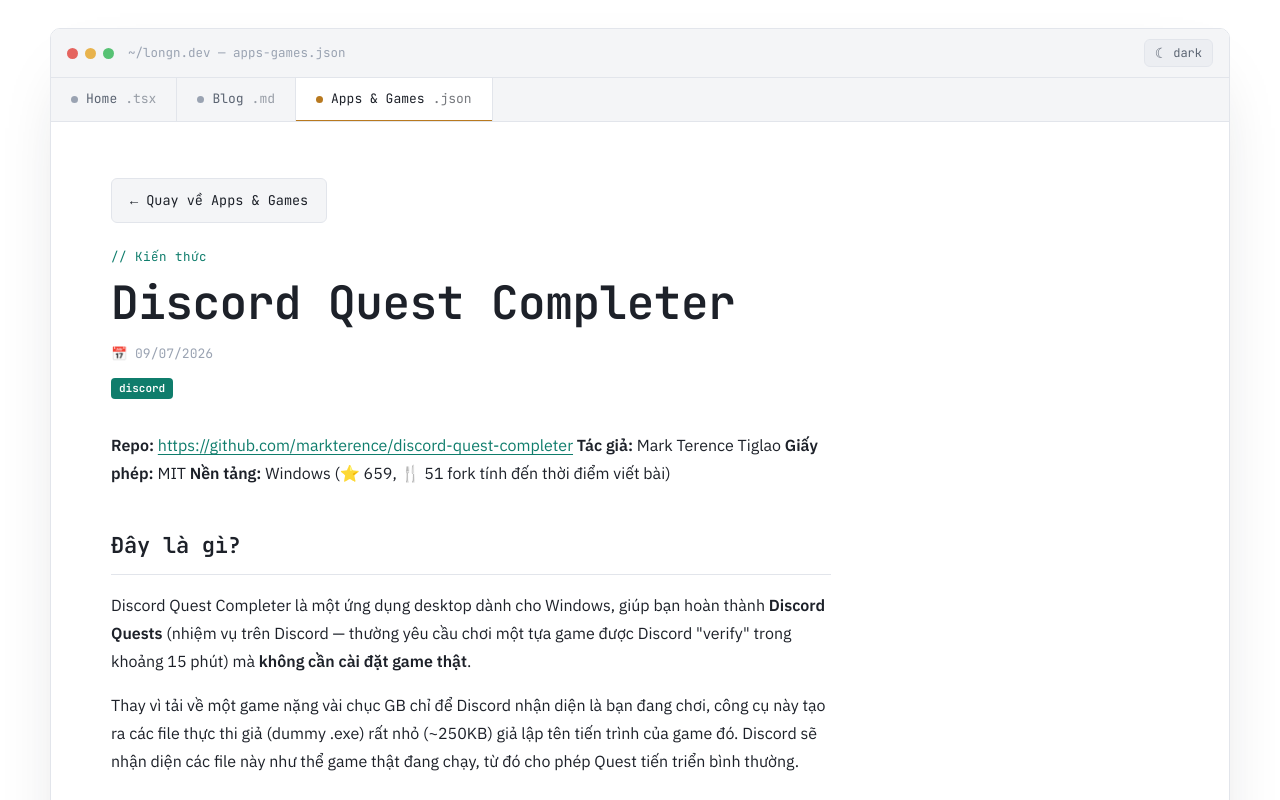
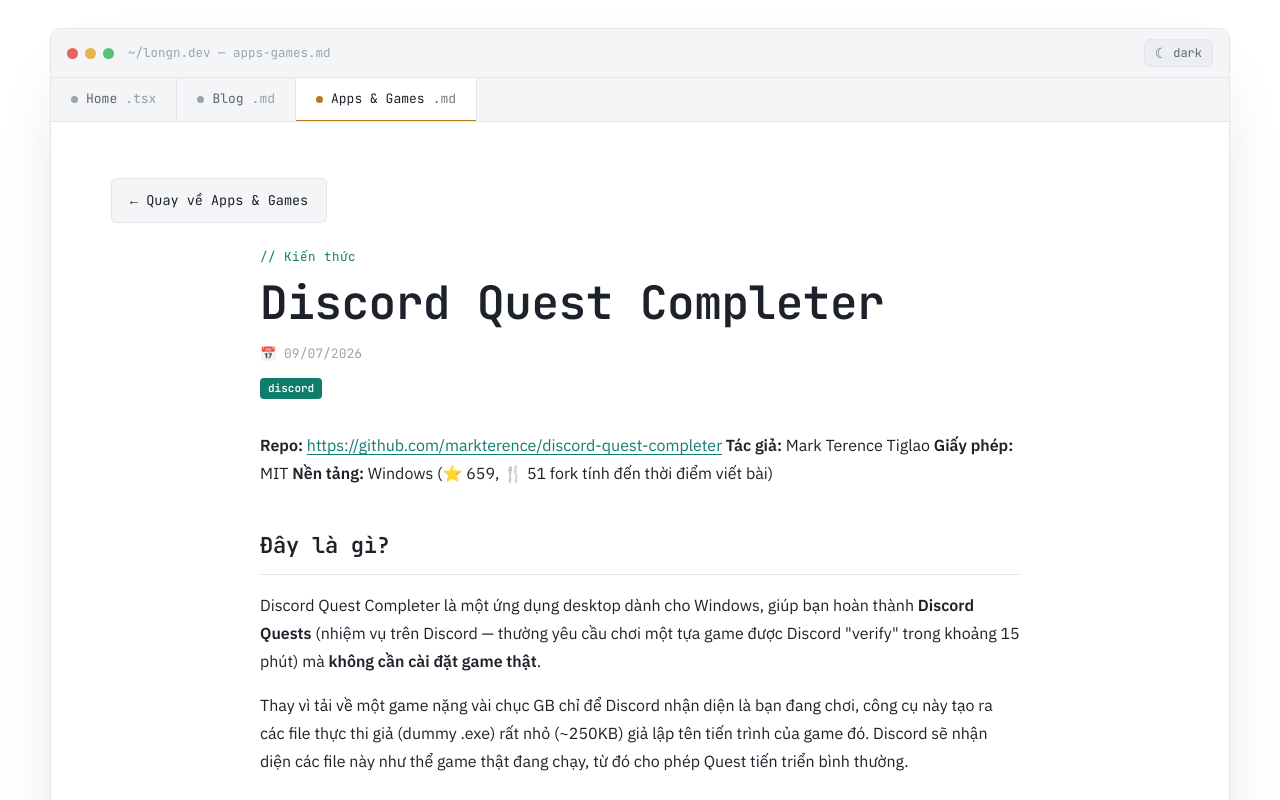
Before and after one commit to longnhx1/mywebsite, a Next.js app in the folder frontend/: page /tools/discord-quest-completer in a window 1280 px wide. Shown: the top 800 px of the page. Built offline with nearby package versions, Linux system fonts and the light colour scheme; no server answers.

Commit message:
style: center blog and tools post layout and fix tools tab extension

```diff
--- a/frontend/app/globals.css
+++ b/frontend/app/globals.css
@@ -737,6 +737,11 @@ footer {
 }
 
 /* ---------- Blog Post Link ---------- */
+.post-container {
+  max-width: 760px;
+  margin: 0 auto;
+}
+
 .post-link {
   text-decoration: none;
   color: inherit;
@@ -754,7 +759,6 @@ footer {
 
 /* ---------- Prose / Markdown Content ---------- */
 .prose {
-  max-width: 720px;
   font-size: 16px;
   line-height: 1.75;
   color: var(--text);
--- a/frontend/app/tools/[slug]/page.js
+++ b/frontend/app/tools/[slug]/page.js
@@ -105,8 +105,9 @@ export default async function ToolPostPage({ params }) {
           ← Quay về Apps & Games
         </Link>
 
-        {/* Header bài viết */}
-        <article>
+        <div className="post-container">
+          {/* Header bài viết */}
+          <article>
           <header style={{ marginBottom: "32px" }}>
             <p className="eyebrow">{post.categoryLabel || "Apps & Games"}</p>
             <h1>{post.title}</h1>
@@ -134,8 +135,9 @@ export default async function ToolPostPage({ params }) {
           </div>
         </article>
 
-        {/* Giscus Comments */}
-        <Giscus slug={slug} />
+          {/* Giscus Comments */}
+          <Giscus slug={slug} />
+        </div>
       </section>
     </AppShell>
   );
--- a/frontend/components/TabBar.js
+++ b/frontend/components/TabBar.js
@@ -6,7 +6,7 @@ import { usePathname } from "next/navigation";
 const tabs = [
   { name: "Home", ext: ".tsx", path: "/", crumb: "— home.tsx" },
   { name: "Blog", ext: ".md", path: "/blog", crumb: "— blog.md" },
-  { name: "Apps & Games", ext: ".json", path: "/tools", crumb: "— apps-games.json" }
+  { name: "Apps & Games", ext: ".md", path: "/tools", crumb: "— apps-games.md" }
 ];
 
 const dashboardTab = { name: "Dashboard", ext: ".admin", path: "/dashboard", crumb: "— dashboard.admin" };
```
Also changed, not shown: frontend/app/blog/[slug]/page.js (+6 -4 lines).
